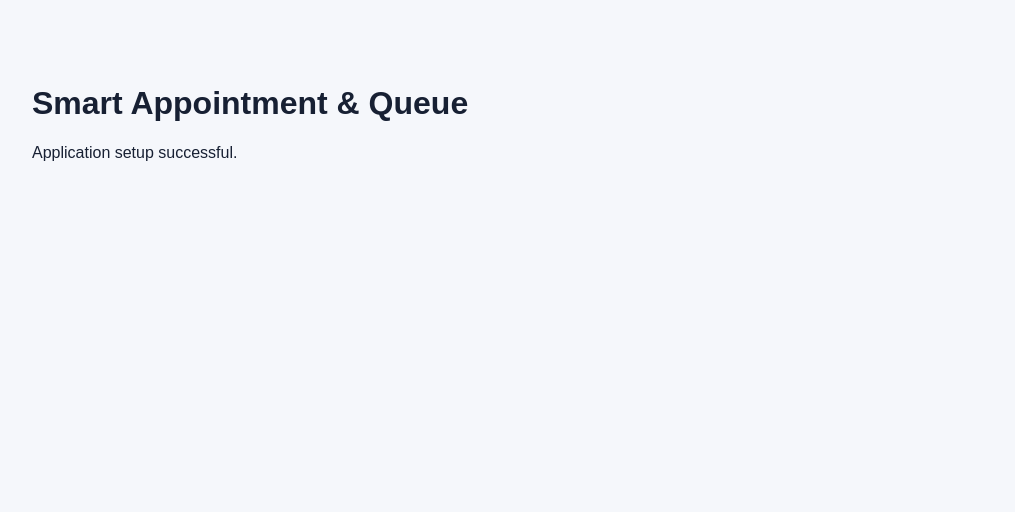
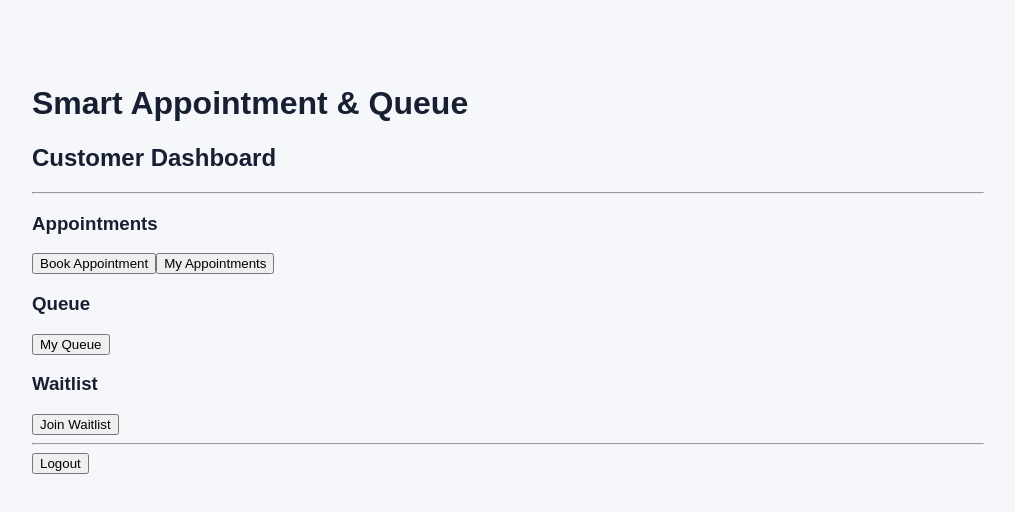
Before and after one commit to divyakusuru/smart-appointment-queue, a React (Vite) app in the folder frontend/: page /dashboard in a window 1280 px wide. Shown: the top 512 px of the page, without its empty margins (132-1147 px from the left). Built offline with nearby package versions, Linux system fonts and the light colour scheme.

Commit message:
feat: add frontend authentication and customer navigation

```diff
--- a/frontend/src/App.tsx
+++ b/frontend/src/App.tsx
@@ -1,9 +1,44 @@
+import { BrowserRouter, Routes, Route } from "react-router-dom";
+
+import Login from "./pages/Login";
+import Dashboard from "./pages/Dashboard";
+import BookAppointment from "./pages/BookAppointment";
+import Appointments from "./pages/Appointments";
+import Queue from "./pages/Queue";
+import Waitlist from "./pages/Waitlist";
+
 function App() {
   return (
-    <main>
-      <h1>Smart Appointment & Queue</h1>
-      <p>Application setup successful.</p>
-    </main>
+    <BrowserRouter>
+      <Routes>
+        <Route path="/" element={<Login />} />
+
+        <Route
+          path="/dashboard"
+          element={<Dashboard />}
+        />
+
+        <Route
+          path="/book"
+          element={<BookAppointment />}
+        />
+
+        <Route
+          path="/appointments"
+          element={<Appointments />}
+        />
+
+        <Route
+          path="/queue"
+          element={<Queue />}
+        />
+
+        <Route
+          path="/waitlist"
+          element={<Waitlist />}
+        />
+      </Routes>
+    </BrowserRouter>
   );
 }
 
--- /dev/null
+++ b/frontend/src/pages/Appointments.tsx
@@ -0,0 +1,8 @@
+export default function Appointments() {
+  return (
+    <main>
+      <h1>My Appointments</h1>
+      <p>Your appointments will appear here.</p>
+    </main>
+  );
+}
--- /dev/null
+++ b/frontend/src/pages/BookAppointment.tsx
@@ -0,0 +1,8 @@
+export default function BookAppointment() {
+  return (
+    <main>
+      <h1>Book Appointment</h1>
+      <p>Appointment booking will be implemented here.</p>
+    </main>
+  );
+}
--- /dev/null
+++ b/frontend/src/pages/Dashboard.tsx
@@ -0,0 +1,60 @@
+import { useNavigate } from "react-router-dom";
+
+export default function Dashboard() {
+  const navigate = useNavigate();
+
+  const userString = sessionStorage.getItem("user");
+  const user = userString ? JSON.parse(userString) : null;
+
+  function handleLogout() {
+    sessionStorage.removeItem("accessToken");
+    sessionStorage.removeItem("refreshToken");
+    sessionStorage.removeItem("user");
+
+    navigate("/");
+  }
+
+  return (
+    <main>
+      <h1>Smart Appointment & Queue</h1>
+
+      <h2>Customer Dashboard</h2>
+
+      {user && (
+        <p>
+          Welcome, <strong>{user.name}</strong>
+        </p>
+      )}
+
+      <hr />
+
+      <h3>Appointments</h3>
+
+      <button onClick={() => navigate("/book")}>
+        Book Appointment
+      </button>
+
+      <button onClick={() => navigate("/appointments")}>
+        My Appointments
+      </button>
+
+      <h3>Queue</h3>
+
+      <button onClick={() => navigate("/queue")}>
+        My Queue
+      </button>
+
+      <h3>Waitlist</h3>
+
+      <button onClick={() => navigate("/waitlist")}>
+        Join Waitlist
+      </button>
+
+      <hr />
+
+      <button onClick={handleLogout}>
+        Logout
+      </button>
+    </main>
+  );
+}
--- /dev/null
+++ b/frontend/src/pages/Login.tsx
@@ -0,0 +1,118 @@
+import { useState } from "react";
+import axios from "axios";
+import { useNavigate } from "react-router-dom";
+
+const API_URL = "http://localhost:5000/api";
+
+export default function Login() {
+  const navigate = useNavigate();
+
+  const [email, setEmail] = useState("");
+  const [password, setPassword] = useState("");
+  const [message, setMessage] = useState("");
+
+  async function handleSubmit(
+    event: React.FormEvent<HTMLFormElement>
+  ) {
+    event.preventDefault();
+    setMessage("Logging in...");
+
+    try {
+      const response = await axios.post(
+        `${API_URL}/auth/login`,
+        {
+          email,
+          password,
+        }
+      );
+
+      const { user, accessToken, refreshToken } =
+        response.data.data;
+
+      // Store login information for the current browser session
+      sessionStorage.setItem("accessToken", accessToken);
+      sessionStorage.setItem("refreshToken", refreshToken);
+      sessionStorage.setItem("user", JSON.stringify(user));
+
+      // Go to dashboard after successful login
+      navigate("/dashboard");
+
+    } catch (error) {
+      console.error("LOGIN ERROR:", error);
+
+      if (axios.isAxiosError(error)) {
+        console.error(
+          "BACKEND ERROR RESPONSE:",
+          error.response?.data
+        );
+
+        console.error(
+          "HTTP STATUS:",
+          error.response?.status
+        );
+
+        setMessage(
+          error.response?.data?.error?.message ||
+            (error.response
+              ? `Login failed with status ${error.response.status}`
+              : "Cannot connect to the backend. Check if the server is running.")
+        );
+      } else {
+        console.error("UNEXPECTED ERROR:", error);
+        setMessage(
+          "Something went wrong. Check the browser console."
+        );
+      }
+    }
+  }
+
+  return (
+    <main>
+      <h1>Smart Appointment & Queue</h1>
+
+      <h2>Login</h2>
+
+      <form onSubmit={handleSubmit}>
+        <div>
+          <label htmlFor="email">
+            Email
+          </label>
+
+          <input
+            id="email"
+            type="email"
+            value={email}
+            onChange={(event) =>
+              setEmail(event.target.value)
+            }
+            required
+          />
+        </div>
+
+        <div>
+          <label htmlFor="password">
+            Password
+          </label>
+
+          <input
+            id="password"
+            type="password"
+            value={password}
+            onChange={(event) =>
+              setPassword(event.target.value)
+            }
+            required
+          />
+        </div>
+
+        <button type="submit">
+          Login
+        </button>
+      </form>
+
+      <p role="status">
+        {message}
+      </p>
+    </main>
+  );
+}
--- /dev/null
+++ b/frontend/src/pages/Queue.tsx
@@ -0,0 +1,8 @@
+export default function Queue() {
+  return (
+    <main>
+      <h1>My Queue</h1>
+      <p>Your current queue position will appear here.</p>
+    </main>
+  );
+}
--- /dev/null
+++ b/frontend/src/pages/Waitlist.tsx
@@ -0,0 +1,8 @@
+export default function Waitlist() {
+  return (
+    <main>
+      <h1>Waitlist</h1>
+      <p>Your waitlist information will appear here.</p>
+    </main>
+  );
+}
```
Also changed, not shown: 1 other file (tests, documents, lock files or other folders).
